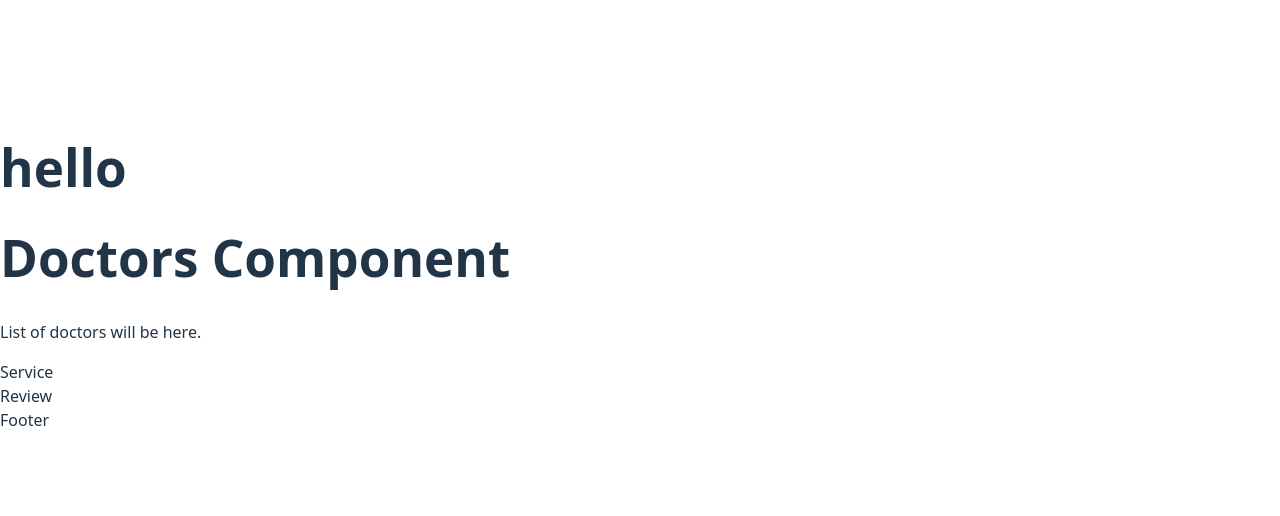
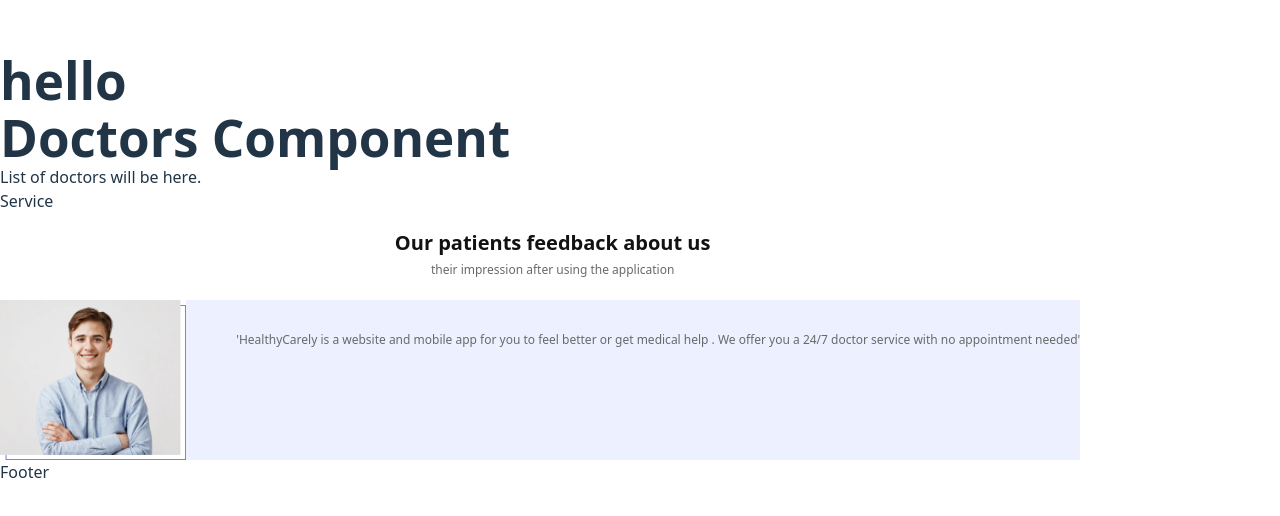
Before and after one commit to El-natty/HealthyCarely, a React (Vite) app: page / in a window 1280 px wide. Shown: the part 132-648 px from the top of the page. Built offline with nearby package versions, Linux system fonts and the light colour scheme.

Commit message:
review page

```diff
--- a/src/components/Review.css
+++ b/src/components/Review.css
@@ -0,0 +1,54 @@
+*{
+    margin: 0;
+    border: 0;
+
+}
+.review{
+    width: 100%;
+    background-color: white;
+
+}
+.review h1{
+    font-size: 20px;
+    font-family: system-ui, -apple-system, BlinkMacSystemFont, 'Segoe UI', Roboto, Oxygen, Ubuntu, Cantarell, 'Open Sans', 'Helvetica Neue', sans-serif;
+    line-height: 20px;
+    letter-spacing: 1.5;
+    text-align: center;
+    color: #121212;
+    font-weight: 700px;
+    padding-bottom: 7px;
+}
+.review p{
+    font-family: system-ui, -apple-system, BlinkMacSystemFont, 'Segoe UI', Roboto, Oxygen, Ubuntu, Cantarell, 'Open Sans', 'Helvetica Neue', sans-serif;
+    font-weight: 400px;
+    font-style: regular;
+    font-size: 12px;
+    line-height: 20px;
+    letter-spacing: 1.5;
+    text-align: center;
+    color: #696969;
+}
+.review-heading{
+    background-color: white;
+    padding: 20px;
+
+}
+.review-text{
+
+    height: 160px;
+    display: flex;
+    margin-right:25px;
+    background-color: white;
+
+
+
+}
+.review-text p{
+    padding-left: 50px;
+    padding-top: 30px;
+    background-color: #edf1ff;
+
+
+
+
+}
--- a/src/components/Review.jsx
+++ b/src/components/Review.jsx
@@ -1,8 +1,29 @@
 import React from 'react'
+import Rectangle from "../assets/Rectangle 14.png"
+import Group from "../assets/Group 5.png"
+import './review.css'
+
 
 const Review = () => {
   return (
-    <div>Review</div>
+    <div className='review'>
+
+        <div className='review-heading'>
+            <h1>Our patients feedback about us</h1>
+            <p>their impression after using the application</p>
+        </div>
+
+        <div className='review-text'>
+             <img src={Group} className='reviewer-img'/>
+            <p>'HealthyCarely is a website and  mobile app for you
+                to feel better  or get medical help .
+                We offer you a 24/7 doctor service
+                with no appointment needed'</p>
+
+        </div>
+
+    </div>
+
   )
 }
 
```
Also changed, not shown: src/assets/Rectangle 14.png (added).
